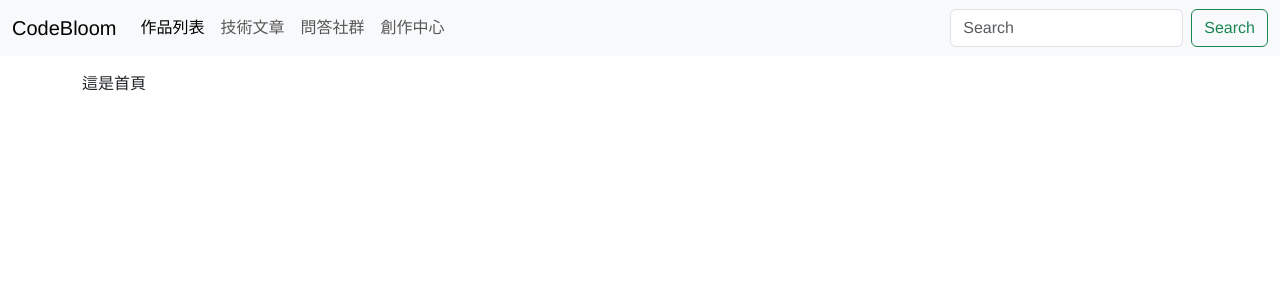
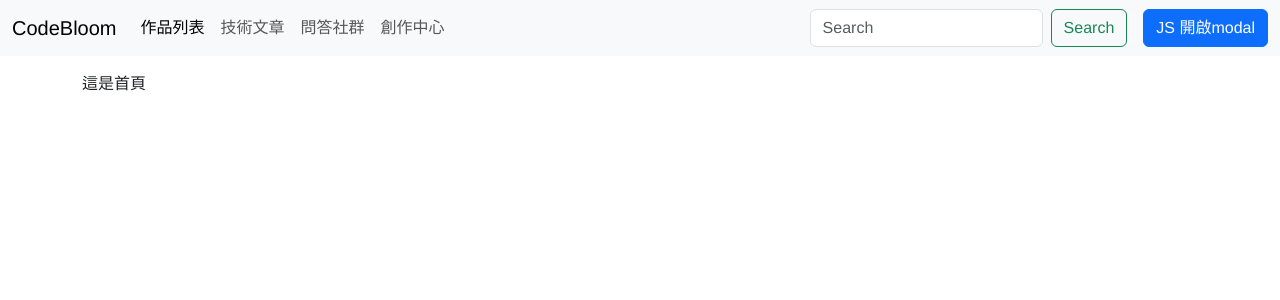
Before and after one commit to liwenchiou/codebloom, a React (Vite) app: page / in a window 1280 px wide. Shown: the top 300 px of the page. Built offline with nearby package versions, Linux system fonts and the light colour scheme; no server answers.

Commit message:
把登入註冊按鈕放在Navbar 中

```diff
--- a/src/test/AuthButton.jsx
+++ b/src/components/AuthButton.jsx
@@ -11,7 +11,7 @@ function AuthButton() {
   // }
   //登入表單
   const [isAuth, setIsAuth] = useState(false); //存放登入狀態
-  const [userName, setUserName] = useState(null); //存放登入後取得的資料
+  // const [userName, setUserName] = useState(null); //存放登入後取得的資料
   const defaultLogin = {
     loginEmail: "",
     loginPassword: "",
@@ -49,7 +49,8 @@ function AuthButton() {
       alert(`登入成功！歡迎 ${data[0].Name}`);
       setIsAuth(true);
       handleCloseAuthModal();
-      setUserName(data[0].Name);
+      setLoginData(defaultLogin);
+      // setUserName(data[0].Name);
       console.log(`登入成功！歡迎 ${JSON.stringify(data[0])}`);
     } else {
       alert(`帳號或密碼錯誤`);
@@ -115,7 +116,8 @@ function AuthButton() {
       alert("新增成功!");
       setIsAuth(true);
       handleCloseAuthModal();
-      setUserName(registerData.registerName);
+      setregisterData(defaultRegister);
+      // setUserName(registerData.registerName);
       console.log(`登入成功！歡迎 ${registerData.registerName}`);
     }
   };
@@ -152,7 +154,7 @@ function AuthButton() {
       </button> */}
       {isAuth ? (
         <>
-          <p>登入成功！歡迎 {userName}</p>
+          {/* <p>登入成功！歡迎 {userName}</p> */}
           <button class="btn btn-danger" onClick={handleLogout}>
             登出
           </button>
--- a/src/components/Navbar.jsx
+++ b/src/components/Navbar.jsx
@@ -1,27 +1,37 @@
 import React from "react";
-import {Link} from 'react-router-dom'
+import { Link } from "react-router-dom";
+import AuthButton from "./AuthButton";
 
 function Navbar() {
   return (
     <nav className="navbar navbar-expand-lg navbar-light bg-light">
       <div className="container-fluid">
-          <Link className="navbar-brand" to='/'>CodeBloom</Link>
+        <Link className="navbar-brand" to="/">
+          CodeBloom
+        </Link>
 
         <div className="collapse navbar-collapse" id="navbarSupportedContent">
           <ul className="navbar-nav me-auto mb-2 mb-lg-0">
             <li className="nav-item">
-              <Link className="nav-link active" to='/Projects'>作品列表</Link>
+              <Link className="nav-link active" to="/Projects">
+                作品列表
+              </Link>
             </li>
             <li className="nav-item">
-              <Link className="nav-link" to='/Articles'>技術文章</Link>
+              <Link className="nav-link" to="/Articles">
+                技術文章
+              </Link>
             </li>
             <li className="nav-item">
-              <Link className="nav-link" to='/Qna'>問答社群</Link>
+              <Link className="nav-link" to="/Qna">
+                問答社群
+              </Link>
             </li>
             <li className="nav-item">
-              <Link className="nav-link" to='/Dashboard'>創作中心</Link>
+              <Link className="nav-link" to="/Dashboard">
+                創作中心
+              </Link>
             </li>
-
           </ul>
           <form className="d-flex">
             <input
@@ -34,6 +44,9 @@ function Navbar() {
               Search
             </button>
           </form>
+          <div className="ms-3">
+            <AuthButton />
+          </div>
         </div>
       </div>
     </nav>
--- a/src/main.jsx
+++ b/src/main.jsx
@@ -11,8 +11,6 @@ import "./main.scss";
 //模組導入
 import App from "./App.jsx";
 import TsetSwiper from "./test/TestSwiper.jsx";
-import AuthButton from "./test/AuthButton.jsx";
-
 
 createRoot(document.getElementById("root")).render(
   <StrictMode>
```
